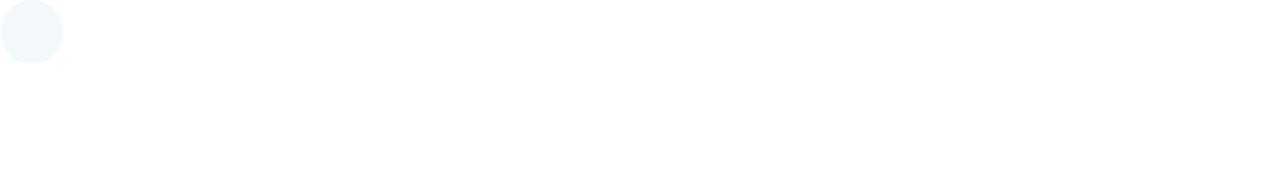
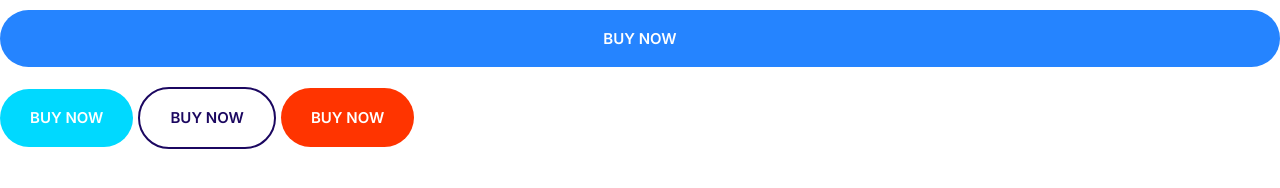
Before and after one commit to MJokar1993/firstHtmlProjectByMosh, a plain HTML site: page index.html in a window 1280 px wide. Drawn offline with Linux system fonts and the light colour scheme.

Commit message:
Build buttons component.

```diff
--- a/css/styles.css
+++ b/css/styles.css
@@ -4,6 +4,12 @@
   --color-accent: #ff3400;
   --color-headig: #1b0760;
   --color-body: #918ca4;
+}
+
+*,
+*::after,
+*::before {
+  box-sizing: border-box;
 }
 
 /* Typography */
@@ -166,3 +172,66 @@ a {
   justify-content: center;
   align-items: center;
 }
+/* Buttons */
+
+.btn {
+  border-radius: 40px;
+  border: 0;
+  cursor: pointer;
+  font-size: 1.8rem;
+  font-weight: 600;
+  margin: 1rem 0;
+  padding: 2rem 3rem;
+  text-transform: uppercase;
+  white-space: nowrap;
+  text-align: center;
+}
+
+.btn--accent {
+  background: var(--color-accent);
+  color: #fff;
+}
+
+.btn--accent:hover {
+  background: #ec3000;
+}
+
+.btn--primary {
+  background: var(--color-primary);
+  color: #fff;
+}
+
+.btn--primary:hover {
+  background: #3a8fff;
+}
+
+.btn--secondary {
+  background: var(--color-secondary);
+  color: #fff;
+}
+
+.btn--secondary:hover {
+  background: #00c8eb;
+}
+
+.btn--outline {
+  background: #fff;
+  color: var(--color-headig);
+  border: 2px solid var(--color-headig);
+}
+
+.btn--outline:hover {
+  background: var(--color-headig);
+  color: #fff;
+}
+
+.btn--block {
+  width: 100%;
+  display: inline-block;
+}
+
+@media screen and (min-width: 1024px) {
+  .btn {
+    font-size: 1.5rem;
+  }
+}
--- a/index.html
+++ b/index.html
@@ -15,10 +15,9 @@
     <link rel="stylesheet" href="css/styles.css" />
   </head>
   <body>
-    <span class="icon-container">
-      <svg class="icon icon--primary">
-        <use xlink:href="images/sprite.svg#computer"></use>
-      </svg>
-    </span>
+    <button class="btn btn--primary btn--block">buy now</button>
+    <button class="btn btn--secondary">buy now</button>
+    <button class="btn btn--outline">buy now</button>
+    <a href="#" class="btn btn--accent">buy now</a>
   </body>
 </html>
```
Also changed, not shown: components/buttons.html (added, +4 -0 lines).
